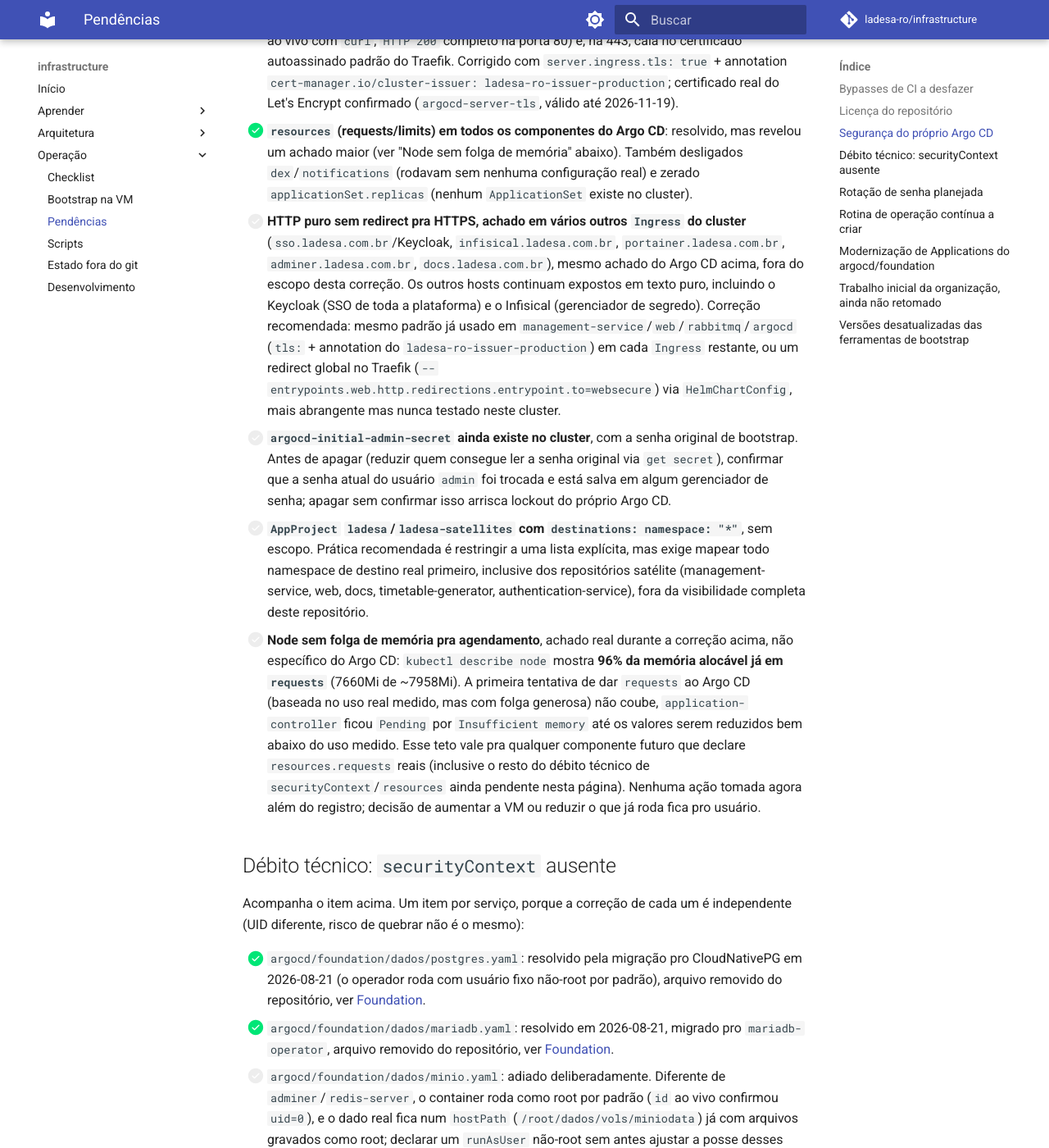
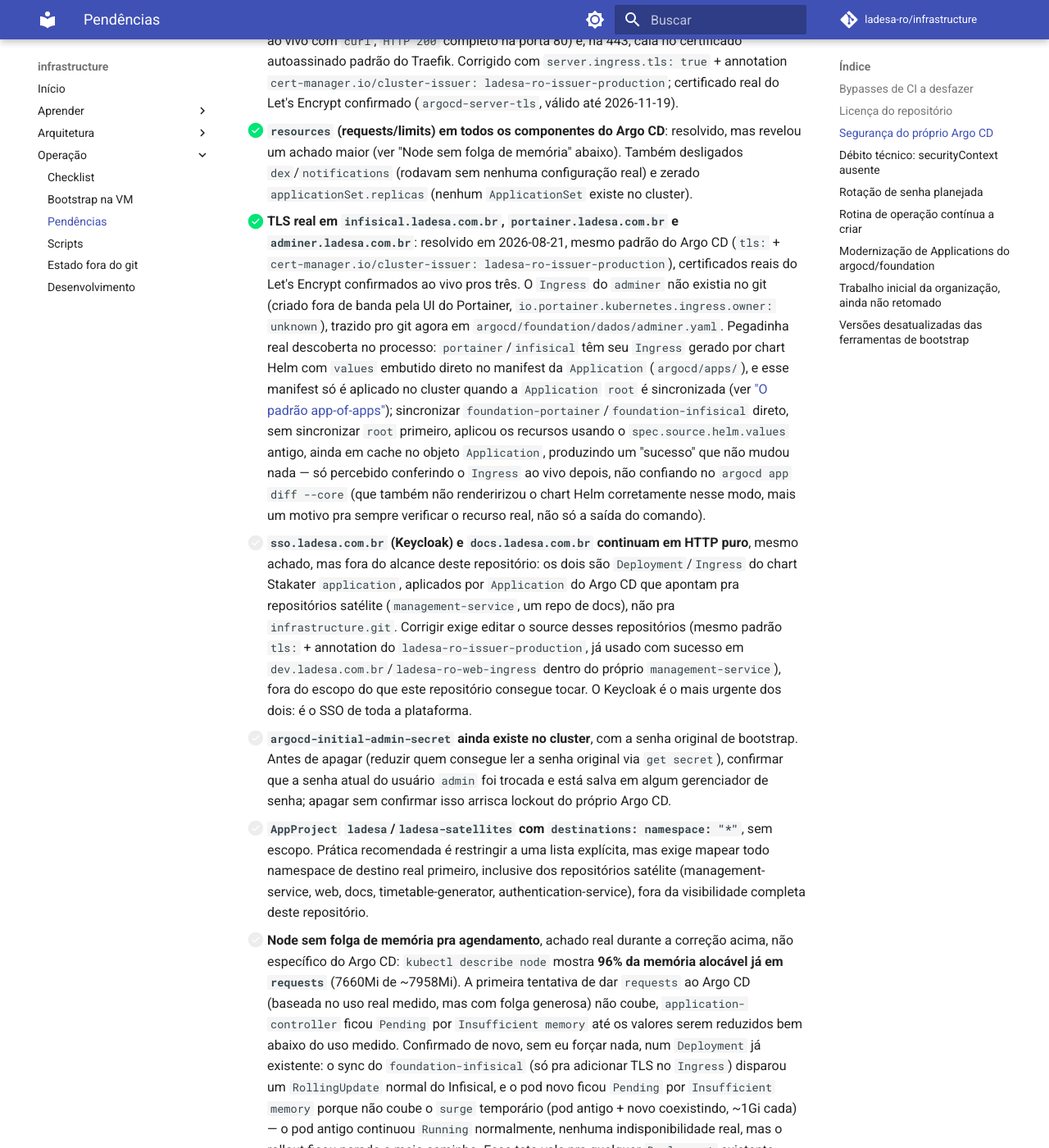
Before and after one commit to ladesa-ro/infrastructure, an MkDocs documentation site: the page built from docs/operacao/pendencias.md, in a window 1280 px wide and 1400 px high, scrolled down 1411 px. Shown: the whole window at 82% size. Built offline with MkDocs 1.6.1 and Material for MkDocs 9.7.7, drawn with Linux system fonts in a browser that asks for light colours; comment, search, counter and statistics services are not loaded; some of the changed text lies outside the part shown.

Commit message:
docs(argocd): document root-sync-order lesson and TLS fixes

```diff
--- a/docs/operacao/pendencias.md
+++ b/docs/operacao/pendencias.md
@@ -20,10 +20,11 @@ Achados da auditoria de 2026-08-21 (ver [Aprender: Argo CD](../aprender/argocd.m
 
 - [x] **TLS real na UI/API do Argo CD**: resolvido. Estava em HTTP puro sem redirect (confirmado ao vivo com `curl`, `HTTP 200` completo na porta 80) e, na 443, caía no certificado autoassinado padrão do Traefik. Corrigido com `server.ingress.tls: true` + annotation `cert-manager.io/cluster-issuer: ladesa-ro-issuer-production`; certificado real do Let's Encrypt confirmado (`argocd-server-tls`, válido até 2026-11-19).
 - [x] **`resources` (requests/limits) em todos os componentes do Argo CD**: resolvido, mas revelou um achado maior (ver "Node sem folga de memória" abaixo). Também desligados `dex`/`notifications` (rodavam sem nenhuma configuração real) e zerado `applicationSet.replicas` (nenhum `ApplicationSet` existe no cluster).
-- [ ] **HTTP puro sem redirect pra HTTPS, achado em vários outros `Ingress` do cluster** (`sso.ladesa.com.br`/Keycloak, `infisical.ladesa.com.br`, `portainer.ladesa.com.br`, `adminer.ladesa.com.br`, `docs.ladesa.com.br`), mesmo achado do Argo CD acima, fora do escopo desta correção. Os outros hosts continuam expostos em texto puro, incluindo o Keycloak (SSO de toda a plataforma) e o Infisical (gerenciador de segredo). Correção recomendada: mesmo padrão já usado em `management-service`/`web`/`rabbitmq`/`argocd` (`tls:` + annotation do `ladesa-ro-issuer-production`) em cada `Ingress` restante, ou um redirect global no Traefik (`--entrypoints.web.http.redirections.entrypoint.to=websecure`) via `HelmChartConfig`, mais abrangente mas nunca testado neste cluster.
+- [x] **TLS real em `infisical.ladesa.com.br`, `portainer.ladesa.com.br` e `adminer.ladesa.com.br`**: resolvido em 2026-08-21, mesmo padrão do Argo CD (`tls:` + `cert-manager.io/cluster-issuer: ladesa-ro-issuer-production`), certificados reais do Let's Encrypt confirmados ao vivo pros três. O `Ingress` do `adminer` não existia no git (criado fora de banda pela UI do Portainer, `io.portainer.kubernetes.ingress.owner: unknown`), trazido pro git agora em `argocd/foundation/dados/adminer.yaml`. Pegadinha real descoberta no processo: `portainer`/`infisical` têm seu `Ingress` gerado por chart Helm com `values` embutido direto no manifest da `Application` (`argocd/apps/`), e esse manifest só é aplicado no cluster quando a `Application` `root` é sincronizada (ver ["O padrão app-of-apps"](../aprender/argocd.md#o-padrao-app-of-apps)); sincronizar `foundation-portainer`/`foundation-infisical` direto, sem sincronizar `root` primeiro, aplicou os recursos usando o `spec.source.helm.values` antigo, ainda em cache no objeto `Application`, produzindo um "sucesso" que não mudou nada — só percebido conferindo o `Ingress` ao vivo depois, não confiando no `argocd app diff --core` (que também não renderirizou o chart Helm corretamente nesse modo, mais um motivo pra sempre verificar o recurso real, não só a saída do comando).
+- [ ] **`sso.ladesa.com.br` (Keycloak) e `docs.ladesa.com.br` continuam em HTTP puro**, mesmo achado, mas fora do alcance deste repositório: os dois são `Deployment`/`Ingress` do chart Stakater `application`, aplicados por `Application` do Argo CD que apontam pra repositórios satélite (`management-service`, um repo de docs), não pra `infrastructure.git`. Corrigir exige editar o source desses repositórios (mesmo padrão `tls:` + annotation do `ladesa-ro-issuer-production`, já usado com sucesso em `dev.ladesa.com.br`/`ladesa-ro-web-ingress` dentro do próprio `management-service`), fora do escopo do que este repositório consegue tocar. O Keycloak é o mais urgente dos dois: é o SSO de toda a plataforma.
 - [ ] **`argocd-initial-admin-secret` ainda existe no cluster**, com a senha original de bootstrap. Antes de apagar (reduzir quem consegue ler a senha original via `get secret`), confirmar que a senha atual do usuário `admin` foi trocada e está salva em algum gerenciador de senha; apagar sem confirmar isso arrisca lockout do próprio Argo CD.
 - [ ] **`AppProject` `ladesa`/`ladesa-satellites` com `destinations: namespace: "*"`**, sem escopo. Prática recomendada é restringir a uma lista explícita, mas exige mapear todo namespace de destino real primeiro, inclusive dos repositórios satélite (management-service, web, docs, timetable-generator, authentication-service), fora da visibilidade completa deste repositório.
-- [ ] **Node sem folga de memória pra agendamento**, achado real durante a correção acima, não específico do Argo CD: `kubectl describe node` mostra **96% da memória alocável já em `requests`** (7660Mi de ~7958Mi). A primeira tentativa de dar `requests` ao Argo CD (baseada no uso real medido, mas com folga generosa) não coube, `application-controller` ficou `Pending` por `Insufficient memory` até os valores serem reduzidos bem abaixo do uso medido. Esse teto vale pra qualquer componente futuro que declare `resources.requests` reais (inclusive o resto do débito técnico de `securityContext`/`resources` ainda pendente nesta página). Nenhuma ação tomada agora além do registro; decisão de aumentar a VM ou reduzir o que já roda fica pro usuário.
+- [ ] **Node sem folga de memória pra agendamento**, achado real durante a correção acima, não específico do Argo CD: `kubectl describe node` mostra **96% da memória alocável já em `requests`** (7660Mi de ~7958Mi). A primeira tentativa de dar `requests` ao Argo CD (baseada no uso real medido, mas com folga generosa) não coube, `application-controller` ficou `Pending` por `Insufficient memory` até os valores serem reduzidos bem abaixo do uso medido. Confirmado de novo, sem eu forçar nada, num `Deployment` já existente: o sync do `foundation-infisical` (só pra adicionar TLS no `Ingress`) disparou um `RollingUpdate` normal do Infisical, e o pod novo ficou `Pending` por `Insufficient memory` porque não coube o `surge` temporário (pod antigo + novo coexistindo, ~1Gi cada) — o pod antigo continuou `Running` normalmente, nenhuma indisponibilidade real, mas o rollout ficou parado a meio caminho. Esse teto vale pra qualquer `Deployment` existente rodando um rolling update normal, não só pra componente novo declarando `resources.requests`. Nenhuma ação tomada agora além do registro; decisão de aumentar a VM ou reduzir o que já roda fica pro usuário.
 
 ## Débito técnico: `securityContext` ausente
 
```
Also changed, not shown: docs/aprender/argocd.md (+2 -0 lines).
